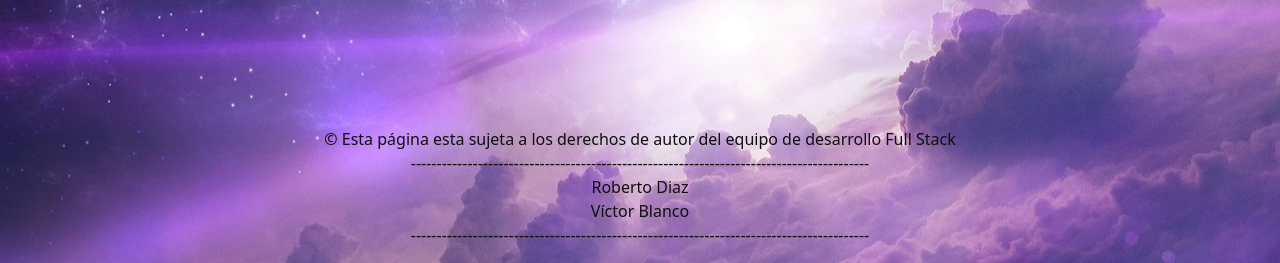
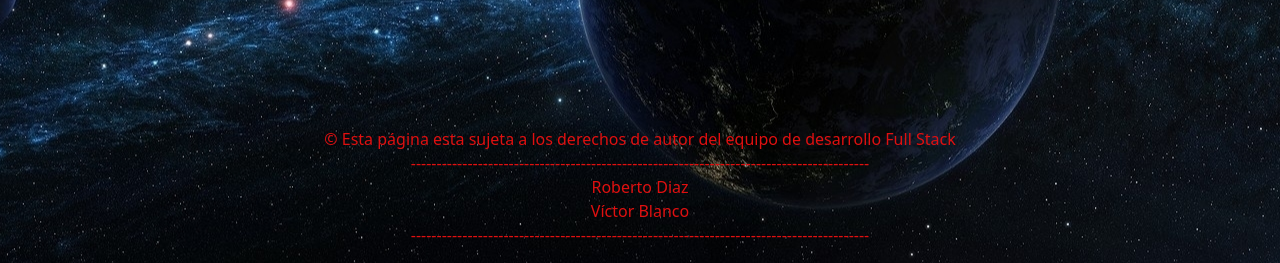
Before and after one commit to victorblanco666/Django-Cosmic, a Django app: page /nivel1 in a window 1280 px wide. Shown: the part 618-881 px from the top of the page. Run offline with Django 4.2, Linux system fonts and the light colour scheme.

Commit message:
Se logro Correjir el Fdo Alfin

```diff
--- a/Guitar/static/Guitar/Style/style-n-1.css
+++ b/Guitar/static/Guitar/Style/style-n-1.css
@@ -5,7 +5,7 @@
 }
 body{
 
-    background: url("/Guitar/static/Guitar/media/nebula\ pink.jpg") no-repeat center center;
+    background: url("../media/Heart.jpg") no-repeat center center;
     box-sizing: border-box;
     color: blueviolet;
 }
@@ -55,6 +55,6 @@ body{
 }
 
 footer{
-    color: rgb(16, 15, 15);
+    color: rgb(223, 16, 16);
     margin-top: 10%;
 }
--- a/GuitarCosmic/settings.py
+++ b/GuitarCosmic/settings.py
@@ -1,3 +1,4 @@
+import os
 """
 Django settings for GuitarCosmic project.
 
@@ -117,7 +118,10 @@ USE_TZ = True
 # Static files (CSS, JavaScript, Images)
 # https://docs.djangoproject.com/en/4.2/howto/static-files/
 
-STATIC_URL = 'static/'
+STATIC_URL = '/static/'
+STATICFILES_DIRS = [
+    os.path.join(BASE_DIR, 'static'),
+]
 
 # Default primary key field type
 # https://docs.djangoproject.com/en/4.2/ref/settings/#default-auto-field
```
